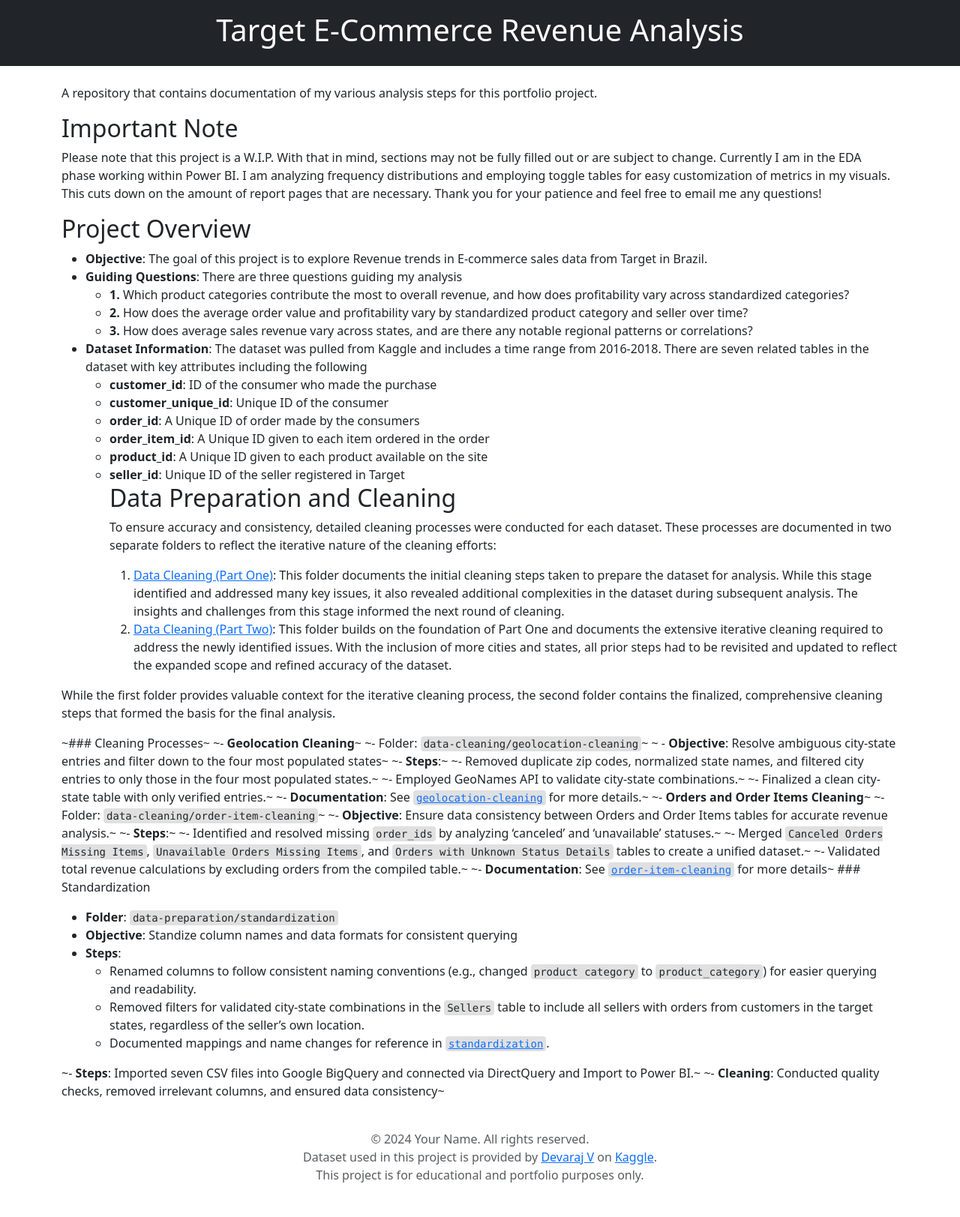
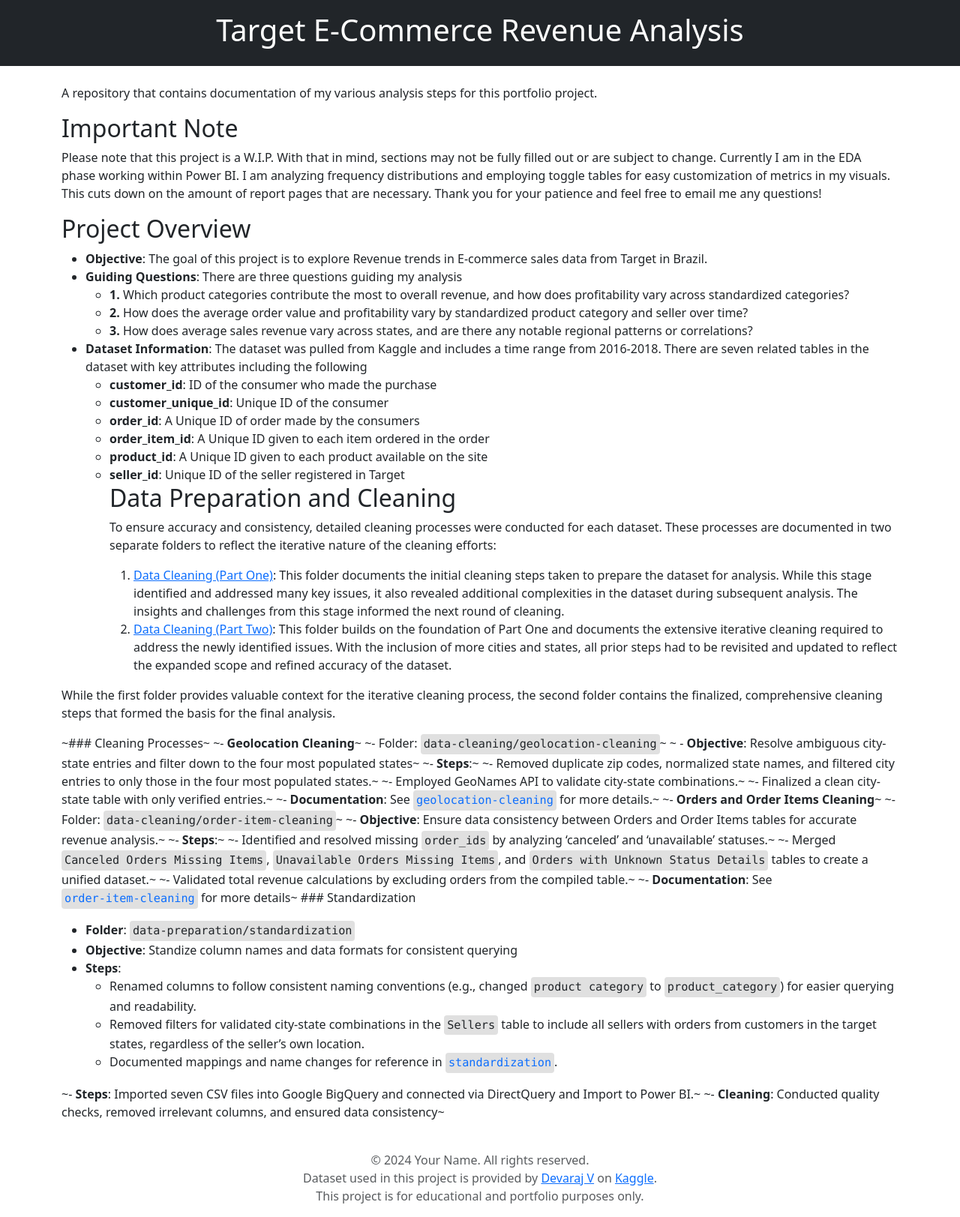
Before and after one commit to MelodicMetrics/Target-ECommerce-Revenue-Analysis, a Jekyll site: the page built from index.md, in a window 1280 px wide. Shown: the whole page at 75% size. Built offline with Jekyll 4.4.1, drawn with Linux system fonts in a browser that asks for light colours; nearby versions of some CDN libraries; a style sheet for code colours, icons or effects is not loaded; before the commit the page ends 1595 px from its top, so only the background shows below that.

Commit message:
Update styles.css

```diff
--- a/assets/css/styles.css
+++ b/assets/css/styles.css
@@ -1,4 +1,13 @@
 /* Inline code Styling*/
+code {
+    background-color: #e0e0e0 !important; /* Ensure the color is applied */
+    color: inherit; /* Use the text color of the surrounding content */
+    padding: 2px 4px;
+    border-radius: 4px;
+    font-size: 0.95em;
+    display: inline-block; /* Ensure inline code renders correctly */
+}
+
 code:not(.hljs) {
     background-color: #e0e0e0 !important;
     color: inherit;
```
